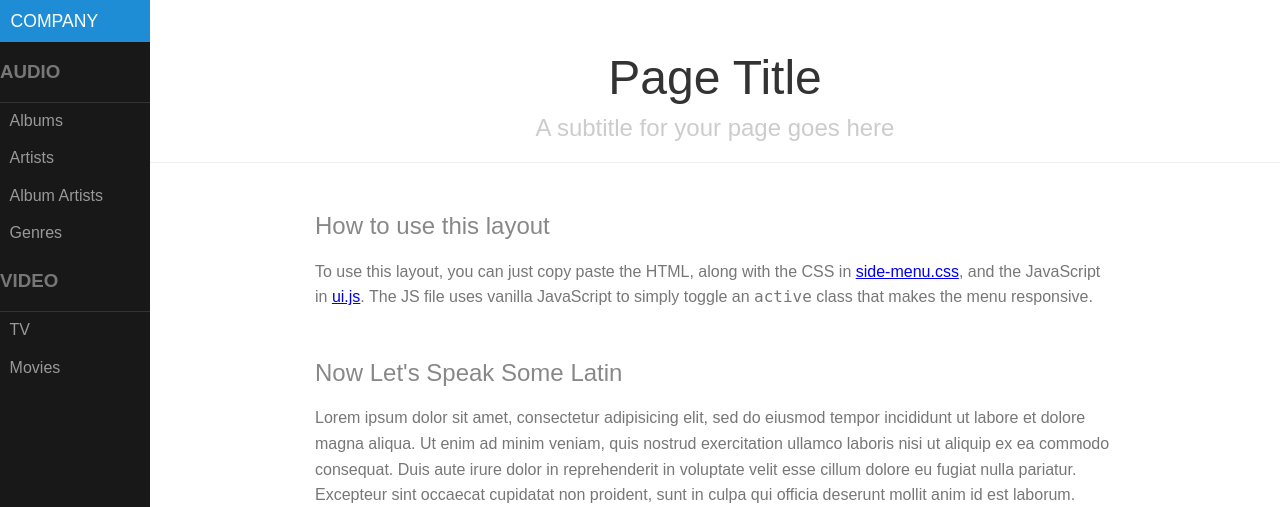
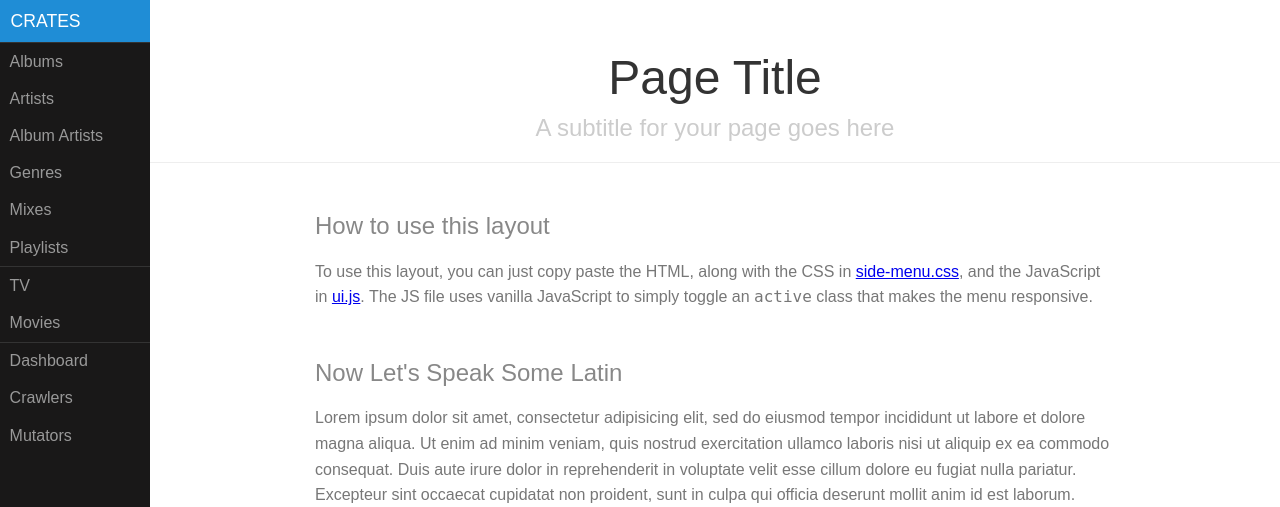
Before and after one commit to naggie/crates, a Django app: page / in a window 1280 px wide. Shown: the top 507 px of the page. Run offline with Django 3.2, Linux system fonts and the light colour scheme; the visitor is signed in with stand-in values (Sample User, id 1); grey boxes are pictures that could not be loaded.

Commit message:
semi-complete menu

```diff
--- a/templates/crates/index.html
+++ b/templates/crates/index.html
@@ -13,18 +13,23 @@
 
     <div id="menu">
         <div class="pure-menu">
-            <a class="pure-menu-heading" href="#">Company</a>
-            <h3>AUDIO</h3>
+            <a class="pure-menu-heading" href="#">CRATES</a>
             <ul class="pure-menu-list">
                 <li class="pure-menu-item"><a href="#" class="pure-menu-link">Albums</a></li>
                 <li class="pure-menu-item"><a href="#" class="pure-menu-link">Artists</a></li>
                 <li class="pure-menu-item" class="menu-item-divided pure-menu-selected"> <a href="#" class="pure-menu-link">Album Artists</a> </li>
                 <li class="pure-menu-item"><a href="#" class="pure-menu-link">Genres</a></li>
+                <li class="pure-menu-item"><a href="#" class="pure-menu-link">Mixes</a></li>
+                <li class="pure-menu-item"><a href="#" class="pure-menu-link">Playlists</a></li>
             </ul>
-            <h3>VIDEO</h3>
             <ul class="pure-menu-list">
                 <li class="pure-menu-item"><a href="#" class="pure-menu-link">TV</a></li>
                 <li class="pure-menu-item"><a href="#" class="pure-menu-link">Movies</a></li>
+            </ul>
+            <ul class="pure-menu-list">
+                <li class="pure-menu-item"><a href="#" class="pure-menu-link">Dashboard</a></li>
+                <li class="pure-menu-item"><a href="#" class="pure-menu-link">Crawlers</a></li>
+                <li class="pure-menu-item"><a href="#" class="pure-menu-link">Mutators</a></li>
             </ul>
         </div>
     </div>
```
